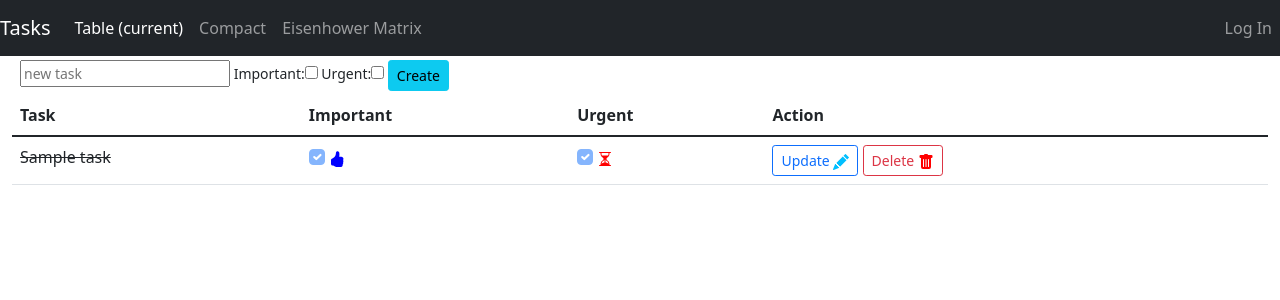
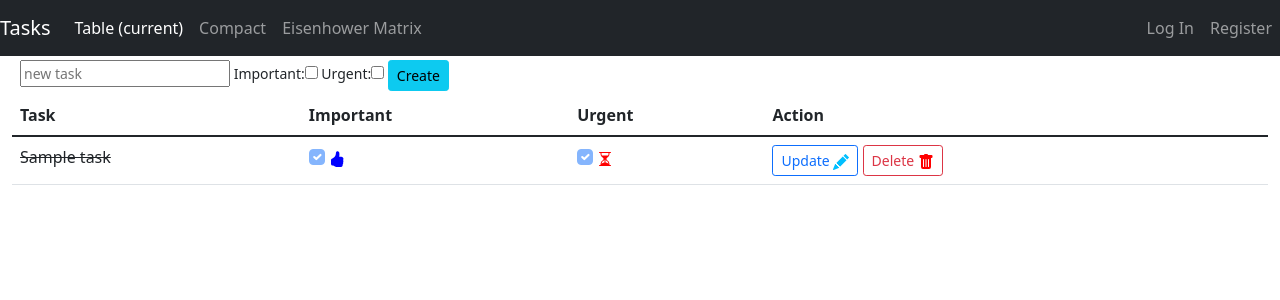
Before and after one commit to greg-latuszek/django_eisenhowermatrix, a Django app: page / in a window 1280 px wide. Shown: the top 300 px of the page. Run offline with Django 4.2, Linux system fonts and the light colour scheme; tables that the repository leaves empty hold one stand-in row (values such as "Sample post").

Commit message:
add signup to navbar

```diff
--- a/templates/base.html
+++ b/templates/base.html
@@ -57,6 +57,7 @@
                     <a class="nav-item nav-link ms-auto" href="{% url 'logout' %}">Log Out {{ user.username }}</a>
                     {% else %}
                     <a class="nav-item  nav-link ms-auto" href="{% url 'login' %}">Log In</a>
+                    <a class="nav-item  nav-link ms-auto" href="{% url 'signup' %}">Register</a>
                     {% endif %}
                 </div>
             </div>
```
